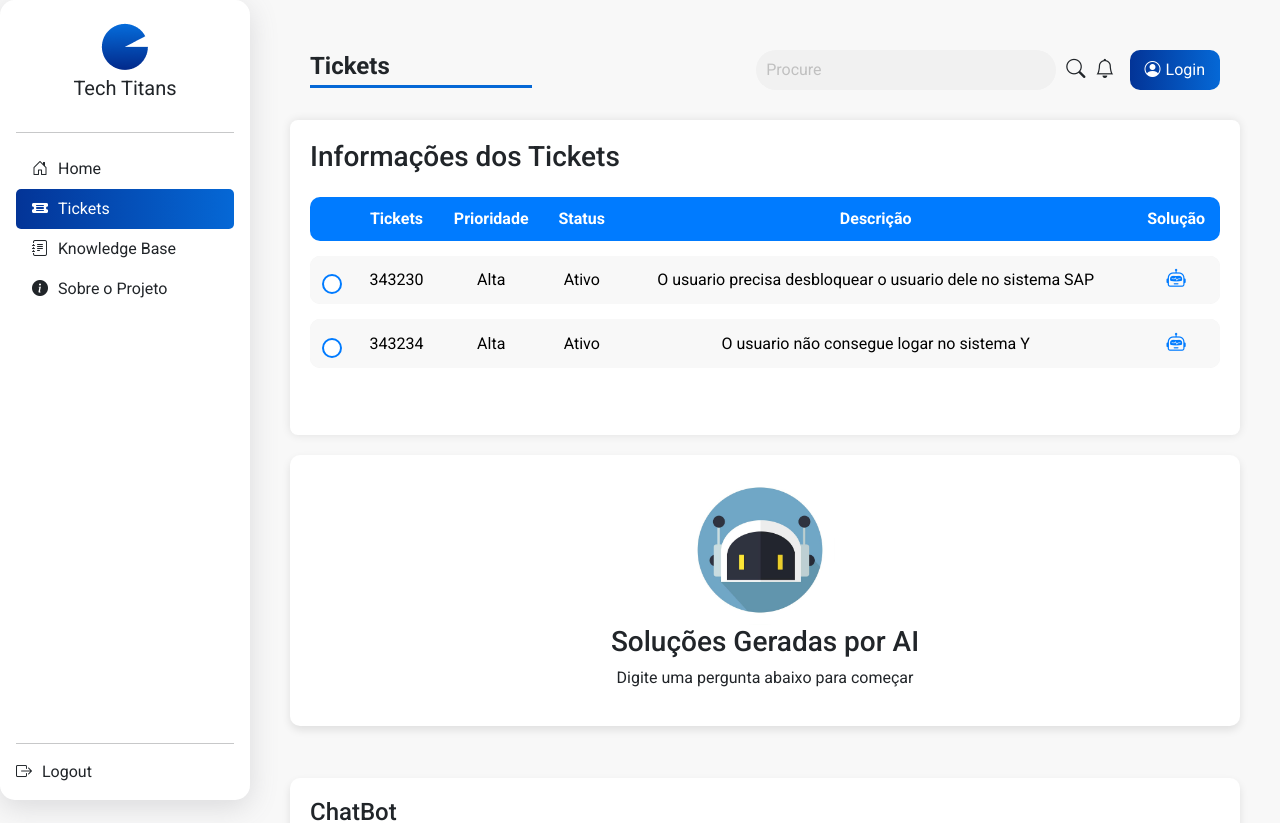
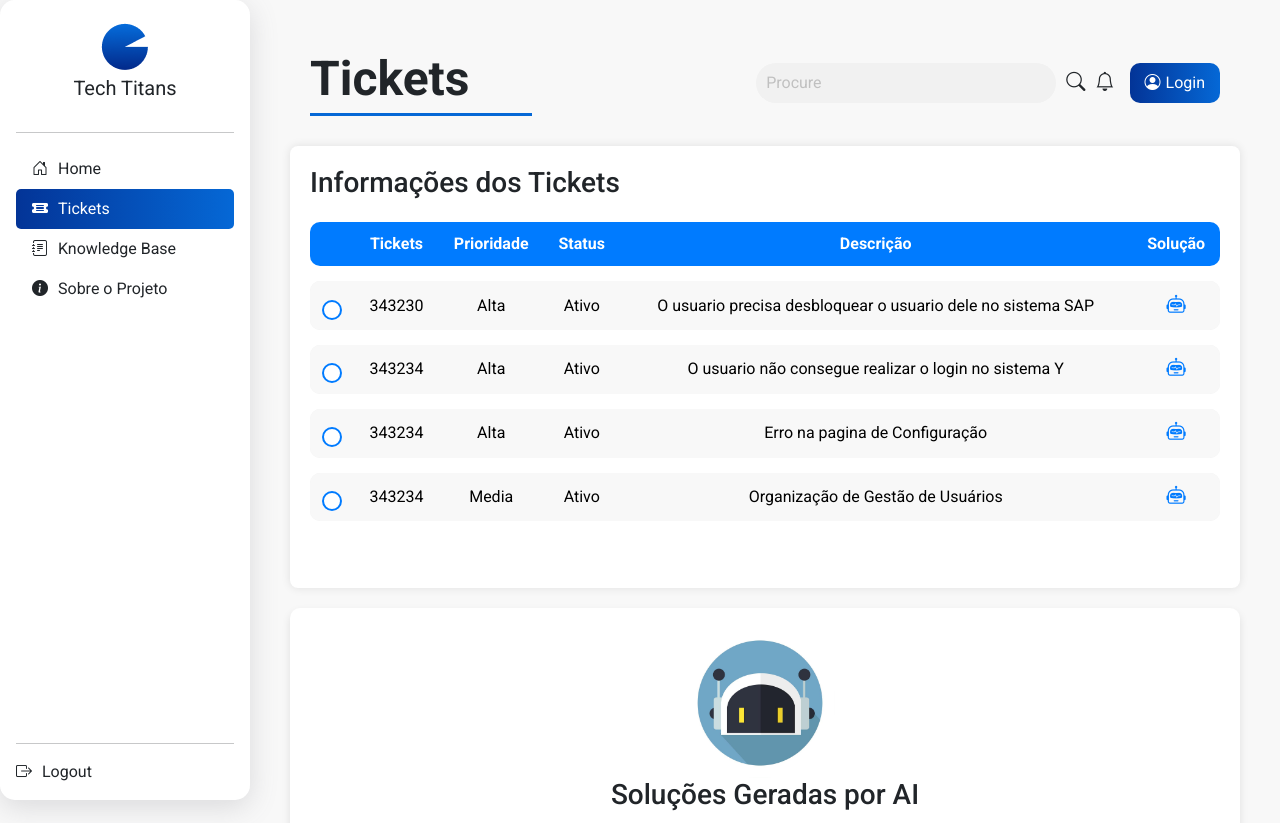
Before and after one commit to Grupo-1-TechTitans/Challenge-2-Entrega, a React (Vite) app in the folder Challenge-FrontEnd/: page /Tickets in a window 1280 px wide. Shown: the top 823 px of the page. Built offline with nearby package versions, Linux system fonts and the light colour scheme.

Commit message:
alteração geral do projeto, tamanhos de texto, etc.

```diff
--- a/Challenge-FrontEnd/src/Componentes/NavbarCustom/NavbarCustom.css
+++ b/Challenge-FrontEnd/src/Componentes/NavbarCustom/NavbarCustom.css
@@ -11,7 +11,7 @@
 }
 
 .navbar-title {
-    font-size: 1.5rem;
+    font-size: 3rem;
     font-weight: bold;
     margin: 0;
     flex-grow: 1;
--- a/Challenge-FrontEnd/src/Componentes/Overview/index.jsx
+++ b/Challenge-FrontEnd/src/Componentes/Overview/index.jsx
@@ -7,7 +7,6 @@ import './Overview.css';
 const Overview = () => {
   return (
     <div className="overview">
-      <h2><strong>Overview do Project</strong></h2>
       <div className="video-grid">
         <VideoCard className="title" title="Video Pitch 1" videoId="M-HbX4f1Wzg" />
         <VideoCard className="title" title="Video Pitch 2" videoId="u6hCM-a1vLA" />{/* aqui adiciona o ID do video no yt para poder assitir na pagina */}
--- a/Challenge-FrontEnd/src/Componentes/TicketsInfo/index.jsx
+++ b/Challenge-FrontEnd/src/Componentes/TicketsInfo/index.jsx
@@ -113,7 +113,33 @@ function TicketsInfo() {
               <td>343234</td>
               <td>Alta</td>
               <td>Ativo</td>
-              <td>O usuario não consegue  logar no sistema Y</td>
+              <td>O usuario não consegue realizar o login no sistema Y</td>
+              <td>
+                <a href="#" className="anexo-icon" onClick={handleShow}><i className="bi bi bi-robot"></i></a>
+              </td>
+            </tr>
+
+            <tr>
+                <td>
+                    <Form.Check type="checkbox" name="ticketSelect" />
+                </td>
+              <td>343234</td>
+              <td>Alta</td>
+              <td>Ativo</td>
+              <td>Erro na pagina de Configuração</td>
+              <td>
+                <a href="#" className="anexo-icon" onClick={handleShow}><i className="bi bi bi-robot"></i></a>
+              </td>
+            </tr>
+
+            <tr>
+                <td>
+                    <Form.Check type="checkbox" name="ticketSelect" />
+                </td>
+              <td>343234</td>
+              <td>Media</td>
+              <td>Ativo</td>
+              <td>Organização de Gestão de Usuários</td>
               <td>
                 <a href="#" className="anexo-icon" onClick={handleShow}><i className="bi bi bi-robot"></i></a>
               </td>
```
